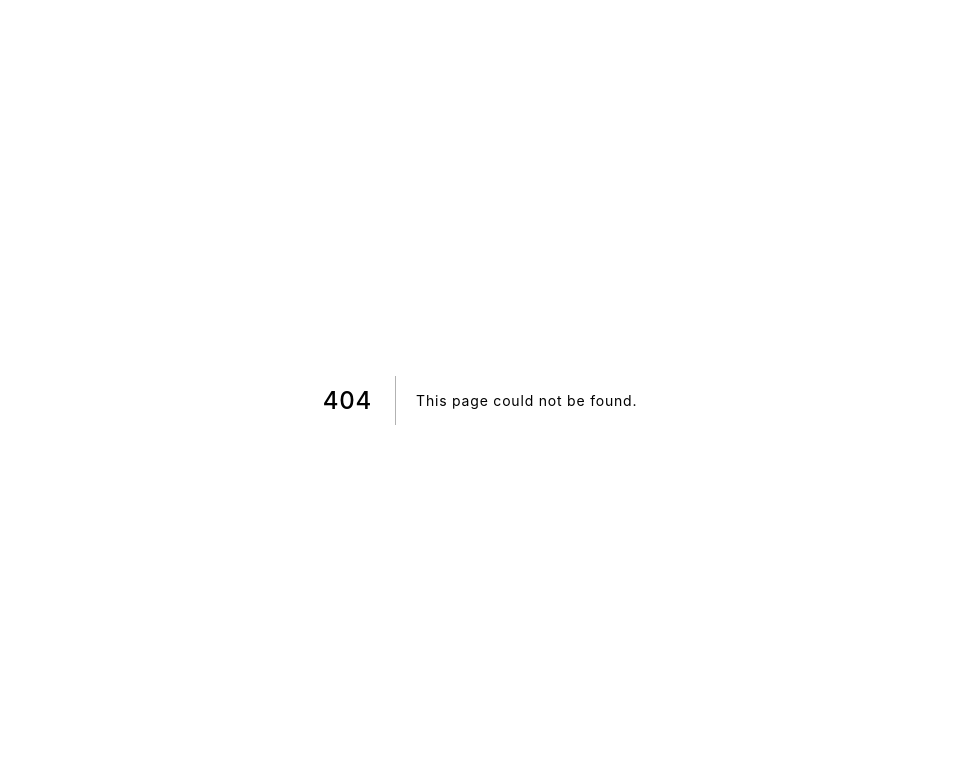
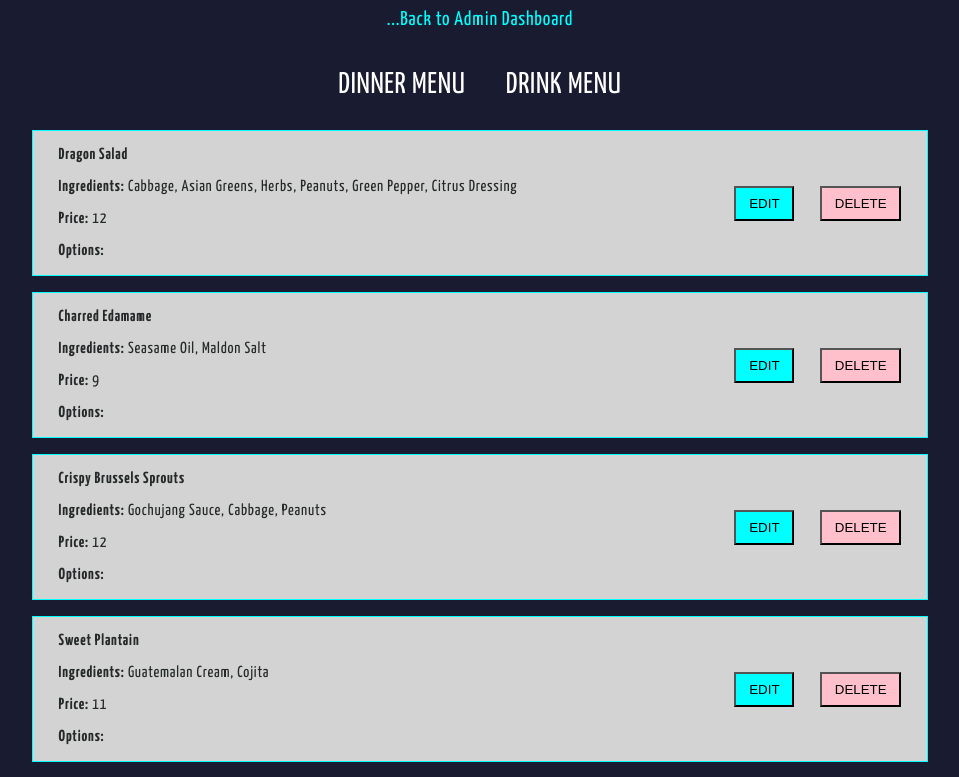
Before and after one commit to asabogal/2020-kon-tiki, a Next.js app: page /admin/menus in a window 1280 px wide. Before the commit this address had no page. Shown: the top 777 px of the page, without its empty margins (160-1119 px from the left). Built offline with nearby package versions, Linux system fonts and the light colour scheme.

Commit message:
init admin dynamic pages with menu index

```diff
--- /dev/null
+++ b/pages/admin/menus/index.js
@@ -0,0 +1,103 @@
+import {useState} from 'react';
+import styled from 'styled-components';
+import Link from 'next/link';
+// components
+import MenuCard from '../../../components/admin/menus/MenuCard';
+// data
+import {dinnerMenuData} from '../../../dummyData/DinnerMenu';
+import {drinkMenuData} from '../../../dummyData/DrinkMenu';
+
+const Menus = () => {
+
+  const [menuData, setMenuData] = useState(dinnerMenuData);
+
+  const changeDinnerMenu = () => {
+   setMenuData(drinkMenuData);
+  }
+
+  const changeDrinkMenu = () => {
+    setMenuData(dinnerMenuData);
+  }
+
+  const renderMenuItems = () => {
+    return menuData.map(item => {
+      return (
+        <MenuCard
+          key={item.id}
+          itemName={item.itemName}
+          ingredients={item.ingredients}
+          price={item.price}
+          options={item.options}
+        />
+      )
+    })
+  }
+
+  return (
+    <AdminMenuContainer>
+      <LinksContainer>
+        <NavLink>
+          <Link href='/admin/dashboard'><a>...Back to Admin Dashboard</a></Link>
+        </NavLink>
+        <MenuLinks>
+          <p onClick={changeDrinkMenu}>DINNER MENU</p>
+          <p onClick={changeDinnerMenu}>DRINK MENU</p>
+        </MenuLinks>
+      </LinksContainer>
+      <AdminMenuContent>
+        {renderMenuItems()}
+      </AdminMenuContent>
+      {/* <Link as='/admin/menus/dinner/1/new' href='/admin/menus/[type]/[id]/new'><a>Testing</a></Link>
+      Menus Index */}
+    </AdminMenuContainer>
+  );
+};
+
+export default Menus;
+
+const AdminMenuContainer = styled.div`
+  background-color: #191b30;
+`;
+
+const LinksContainer = styled.div`
+  display: flex;
+  flex-direction: column;
+  justify-content: center;
+`;
+
+const MenuLinks = styled.div`
+  display: flex;
+  justify-content: center;
+  p, a {
+    color: white;
+    font-size: 30px;
+    padding: 0px 20px;
+    text-decoration: none;
+    cursor: pointer;
+    &:hover {
+      text-decoration: underline;
+    }
+  }
+`;
+
+const NavLink = styled.div`
+  display: flex;
+  justify-content: center;
+  a {
+    color: aqua;
+    font-size: 20px;
+    padding: 10px 20px;
+    text-decoration: none;
+    cursor: pointer;
+    &:hover {
+      text-decoration: underline;
+    }
+  }
+`;
+
+const AdminMenuContent = styled.div`
+  display: flex;
+  flex-direction: column;
+  margin: 0 auto;
+  width: 70vw;
+`;
```
Also changed, not shown: pages/admin/menus/[type]/[id]/edit.js (added, +18 -0 lines), pages/admin/menus/[type]/[id]/new.js (added, +18 -0 lines).
